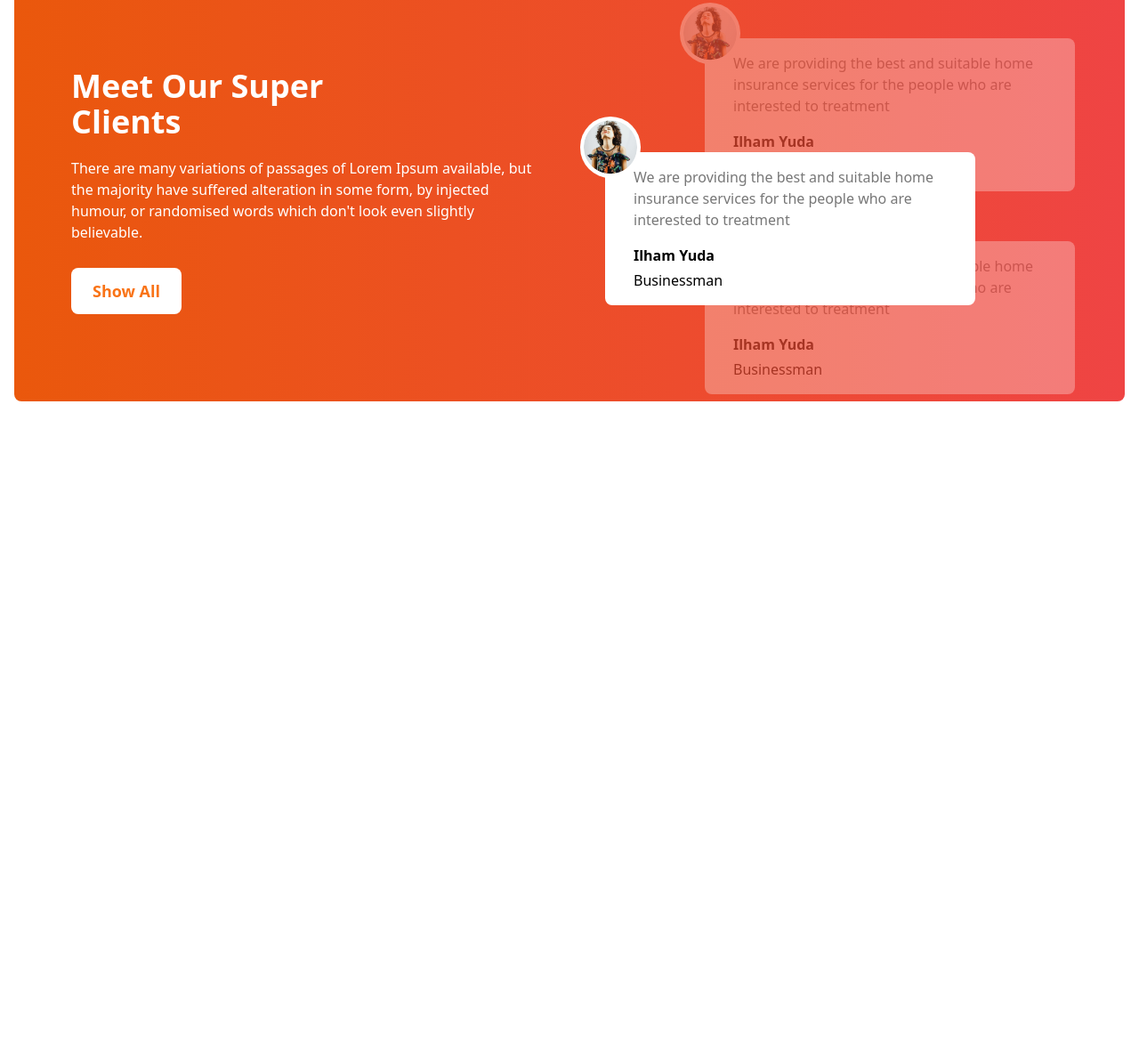
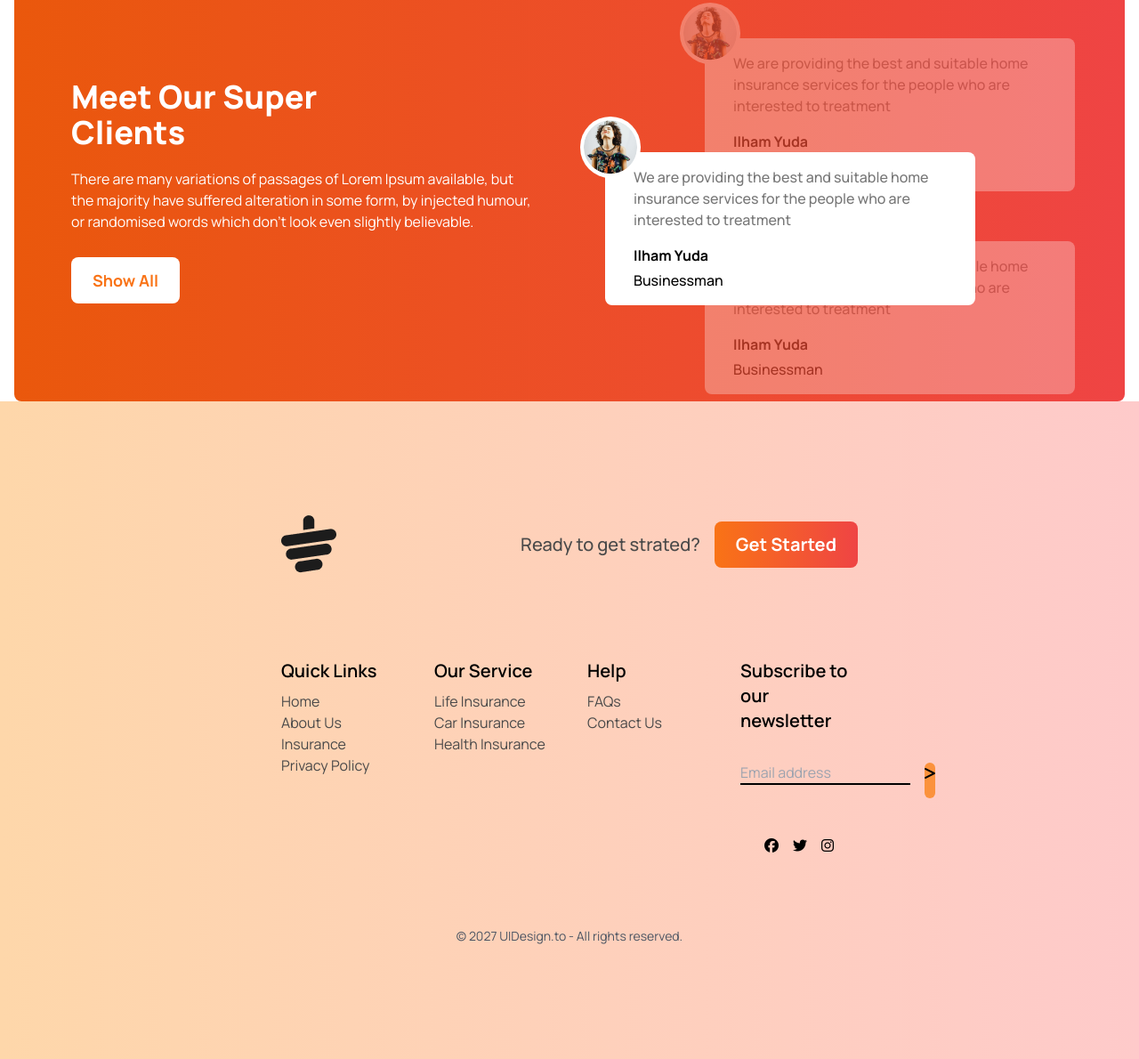
Before and after one commit to AnikaTabassum217/frontend-project-08, a plain HTML site: page index.html in a window 1280 px wide. Shown: the part 1636-2826 px from the top of the page at 89% size. Before the commit the page ends 2087 px from the top, so only its background shows below. Drawn offline with nearby package versions, Linux system fonts and the light colour scheme.

Commit message:
footer done

```diff
--- a/index.html
+++ b/index.html
@@ -8,7 +8,8 @@
   <!-- Google font CDN Manrope -->
   <link rel="preconnect" href="https://fonts.googleapis.com">
   <link rel="preconnect" href="https://fonts.gstatic.com" crossorigin>
-  <link href="https://fonts.googleapis.com/css2?family=Manrope:wght@200..800&display=swap" rel="stylesheet">
+  <link href="https://fonts.googleapis.com/css2?family=Manrope:wght@200..800&display=swap"
+   rel="stylesheet">
   <!-- font awesome -->
   <script src="https://kit.fontawesome.com/201f15fff6.js" crossorigin="anonymous"></script>
   <!-- Tailwind CDN -->
@@ -25,9 +26,14 @@
       }
     }
   </script>
+  <style>
+    .font-manrope{
+      font-family: "Manrope";
+    }
+  </style>
 </head>
 
-<body>
+<body class="font-manrope">
   <main class="max-w-screen-xl mx-auto px-1 lg:px-4">
     <!-- top-28 md:top-80 md:left-32 lg:left-28 -->
     <!-- top-52 md:top-60 lg:top-96 left-20 -->
@@ -175,6 +181,75 @@
       </div>
     </section>
   </main>
+
+  <footer class="bg-gradient-to-r from-orange-200 to-red-200 py-32 px-52">
+      <div class="w-9/12  mx-auto ">
+           <div class="flex  justify-between items-center ">
+              <div>
+                <img src="./images/cup.png" alt="">
+              </div>
+              <div class="flex flex-col lg:flex-row items-center gap-4">
+                <p class="font-medium text-xl text-[#494949]">Ready to get strated?</p>
+                <button class="flex justify-start items-center py-3 px-6
+                     bg-gradient-to-r from-orange-500 to-red-500 rounded-lg
+                     "><p class="text-xl font-bold text-white">Get Started</p></button>
+              </div>
+           </div>
+
+           <div class="mt-4 md:mt-10 lg:mt-24">
+             <div class="grid grid-cols-1 md:grid-cols-2 lg:grid-cols-4 gap-2 lg:gap-10">
+                <div>
+                  <p class="font-semibold text-xl mb-2">Quick Links</p>
+                  <ul>
+                    <li><a class="text-[#494949]  hover:text-red-800 hover:font-bold" href="">Home</a></li>
+                    <li><a class="text-[#494949] hover:text-red-800 hover:font-bold" href="">About Us</a></li>
+                    <li><a class="text-[#494949] hover:text-red-800 hover:font-bold" href="">Insurance</a></li>
+                    <li><a class="text-[#494949] hover:text-red-800 hover:font-bold" href="">Privacy Policy</a></li>
+                  </ul>
+                </div>
+
+                <div>
+                  <p class="font-semibold text-xl mb-2">Our Service</p>
+                  <ul>
+                    <li><a class="text-[#494949] hover:text-red-800 hover:font-bold" href="">Life Insurance</a></li>
+                    <li><a class="text-[#494949] hover:text-red-800 hover:font-bold" href="">Car Insurance</a></li>
+                    <li><a class="text-[#494949] hover:text-red-800 hover:font-bold" href="">Health Insurance</a></li>
+                  </ul>
+                </div>
+
+
+                <div>
+                  <p class="font-semibold text-xl mb-2">Help</p>
+                  <ul>
+                    <li><a class="text-[#494949] hover:text-red-800 hover:font-bold" href="">FAQs</a></li>
+                    <li><a class="text-[#494949] hover:text-red-800 hover:font-bold" href="">Contact Us</a></li>
+                  </ul>
+                </div>
+
+            <div>
+              <p class="font-semibold text-xl mb-8">Subscribe to our newsletter</p>
+              <div class="flex items-center gap-4">
+                <input type="text" placeholder="Email address"
+                class="bg-transparent border-b-2 border-black mb-4">
+                <div class="bg-orange-400 rounded-full w-10 h-10">
+                  <i class="fa-solid fa-greater-than"></i>
+                </div>
+              </div>
+
+              <div class="mt-10 flex justify-center items-center gap-4">
+                  <div><i class="fa-brands fa-facebook cursor-pointer"></i></div>
+                  <div><i class="fa-brands fa-twitter cursor-pointer"></i></div>
+                  <div><i class="fa-brands fa-instagram cursor-pointer"></i></div>
+              </div>
+            </div>
+             </div>
+           </div>
+      </div>
+
+      <div class="mt-20 text-center">
+        <p class="text-sm text-gray-600">© 2027 UIDesign.to - All rights reserved.</p>
+      </div>
+  </footer>
 </body>
 
 </html>
```
